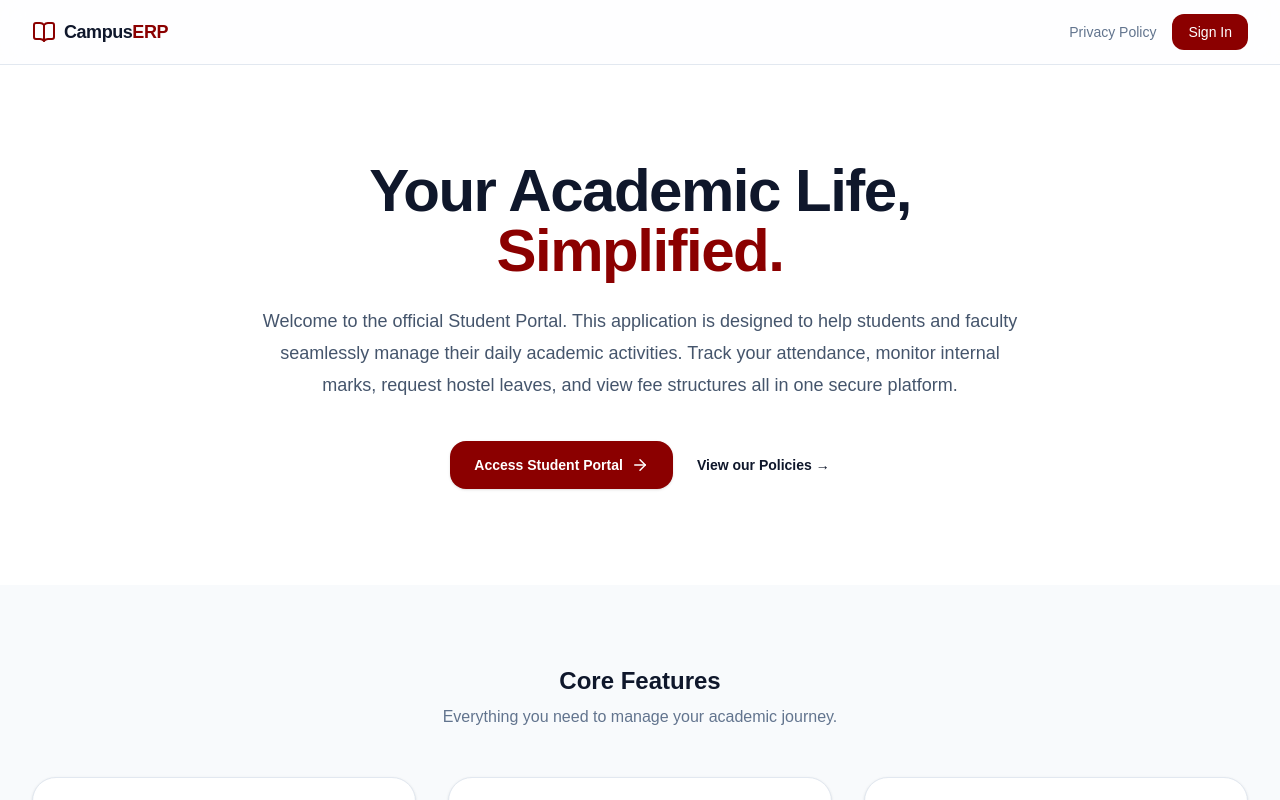
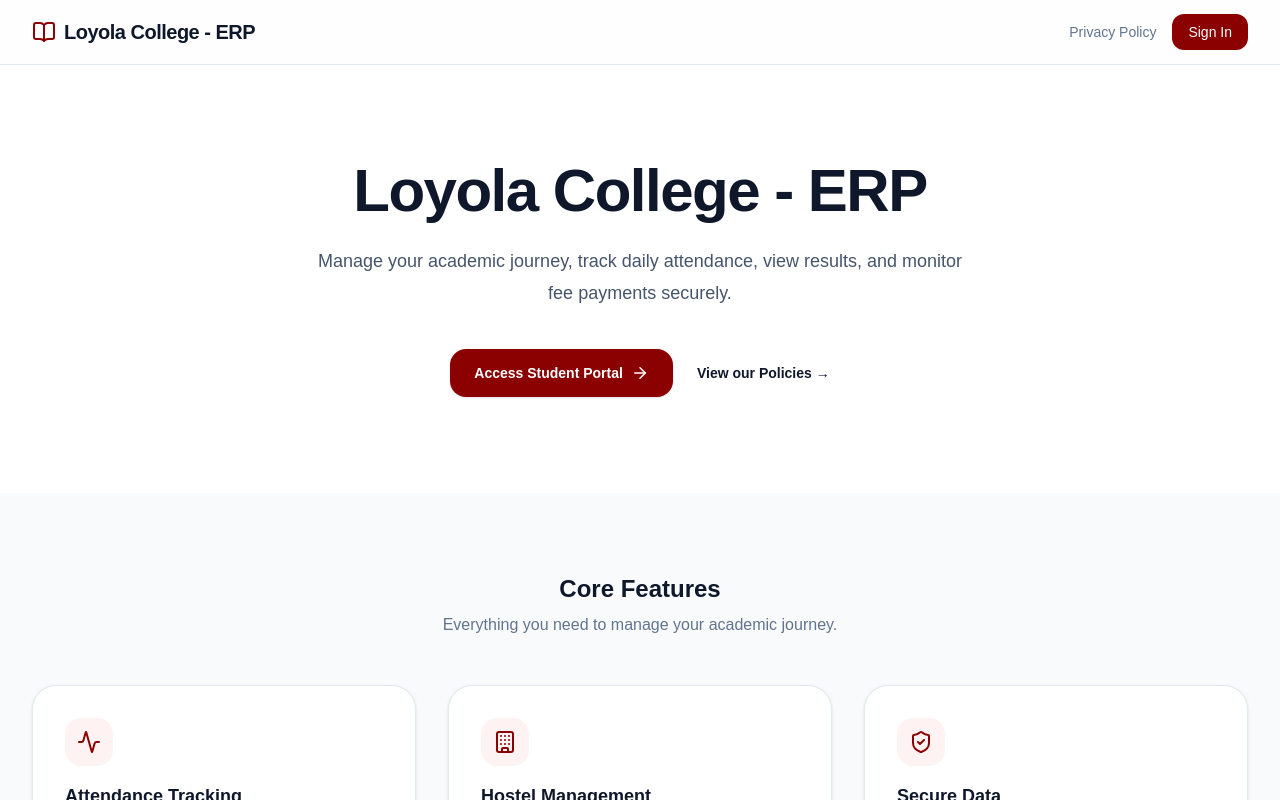
Before and after one commit to Joerakesh/loyola-app, a Next.js app in the folder web/: page / in a window 1280 px wide. Shown: the top 800 px of the page. Built offline with nearby package versions, Linux system fonts and the light colour scheme.

Commit message:
updated for google fix

```diff
--- a/web/app/page.tsx
+++ b/web/app/page.tsx
@@ -9,8 +9,8 @@
         <div className="mx-auto flex h-16 max-w-7xl items-center justify-between px-6 lg:px-8">
           <div className="flex items-center gap-2 text-[#8b0000]">
             <BookOpen size={24} />
-            <span className="text-lg font-bold tracking-tight text-slate-900">
-              Campus<span className="text-[#8b0000]">ERP</span>
+            <span className="text-xl font-bold tracking-tight text-slate-900">
+              Loyola College - ERP
             </span>
           </div>
 
@@ -36,11 +36,10 @@
         <section className="relative overflow-hidden bg-white px-6 py-24 lg:px-8">
           <div className="mx-auto max-w-3xl text-center">
             <h1 className="text-4xl font-bold tracking-tight text-slate-900 sm:text-6xl">
-              Your Academic Life, <br />
-              <span className="text-[#8b0000]">Simplified.</span>
+              Loyola College - ERP
             </h1>
-            <p className="mt-6 text-lg leading-8 text-slate-600">
-              Welcome to the official Student Portal. This application is designed to help students and faculty seamlessly manage their daily academic activities. Track your attendance, monitor internal marks, request hostel leaves, and view fee structures all in one secure platform.
+            <p className="mx-auto mt-6 max-w-2xl text-lg leading-8 text-slate-600">
+              Manage your academic journey, track daily attendance, view results, and monitor fee payments securely.
             </p>
             <div className="mt-10 flex items-center justify-center gap-x-6">
               <Link
--- a/web/app/policy/page.tsx
+++ b/web/app/policy/page.tsx
@@ -54,25 +54,37 @@
         id: "privacy",
         title: "Privacy Policy",
         icon: <ShieldCheck size={18} />,
-        lastUpdated: "September 1, 2026",
+        lastUpdated: "September 15, 2026",
         content: (
             <div className="space-y-6 text-slate-600">
                 <section>
-                    <h3 className="text-lg font-bold text-slate-900">Data Collection</h3>
+                    <h3 className="text-lg font-bold text-slate-900">Information We Collect</h3>
                     <p className="mt-2 text-sm leading-relaxed">
-                        The institution collects personal data including but not limited to academic records, attendance, biometric data (where applicable), and contact information solely for educational and administrative purposes.
+                        When you log in using Google OAuth, we collect your primary Google email address and basic profile information (such as your name). We also collect and store academic data, including attendance records, internal marks, and fee payment status, strictly for educational administration.
                     </p>
                 </section>
 
                 <section>
-                    <h3 className="text-lg font-bold text-slate-900">Data Usage & Protection</h3>
+                    <h3 className="text-lg font-bold text-slate-900">How We Use Your Data</h3>
                     <p className="mt-2 text-sm leading-relaxed">
-                        Your data is encrypted and securely stored in our ERP systems. We do not share personal information with third-party organizations without explicit consent, except when required by law or accreditation bodies.
+                        The data collected is used exclusively to:
+                    </p>
+                    <ul className="mt-2 list-inside list-disc space-y-2 text-sm">
+                        <li>Authenticate your identity and secure your account access.</li>
+                        <li>Display personalized academic dashboards, attendance logs, and examination results.</li>
+                        <li>Process institutional requests, such as hostel leave approvals.</li>
+                    </ul>
+                </section>
+
+                <section>
+                    <h3 className="text-lg font-bold text-slate-900">Information Sharing & Storage</h3>
+                    <p className="mt-2 text-sm leading-relaxed">
+                        We do not sell, rent, or share your personal data or Google user data with any third parties. All data is encrypted and securely stored in our ERP systems. Your data is retained only for the duration of your enrollment and institutional requirements.
                     </p>
                     <div className="mt-4 flex items-start gap-3 rounded-xl border border-emerald-200 bg-emerald-50 p-4">
                         <CheckCircle2 className="mt-0.5 h-5 w-5 shrink-0 text-emerald-600" />
                         <p className="text-sm text-emerald-800">
-                            Your profile data, passwords, and local storage (such as document lockers) are secured using industry-standard encryption protocols.
+                            Your profile data, passwords, and local storage are secured using industry-standard encryption protocols.
                         </p>
                     </div>
                 </section>
@@ -174,8 +186,8 @@
                                     key={policy.id}
                                     onClick={() => setActiveTab(policy.id)}
                                     className={`flex items-center justify-between rounded-xl px-4 py-3 text-left transition-all ${isActive
-                                            ? "bg-red-50 text-[#8b0000] ring-1 ring-[#8b0000]/20"
-                                            : "text-slate-600 hover:bg-slate-100 hover:text-slate-900"
+                                        ? "bg-red-50 text-[#8b0000] ring-1 ring-[#8b0000]/20"
+                                        : "text-slate-600 hover:bg-slate-100 hover:text-slate-900"
                                         }`}
                                 >
                                     <div className="flex items-center gap-3">
```
